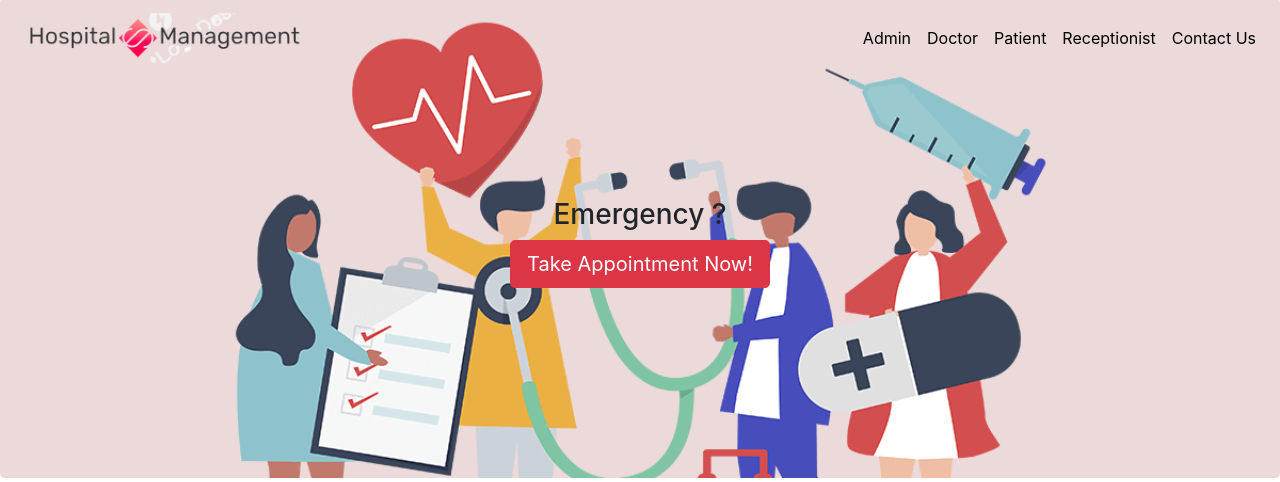
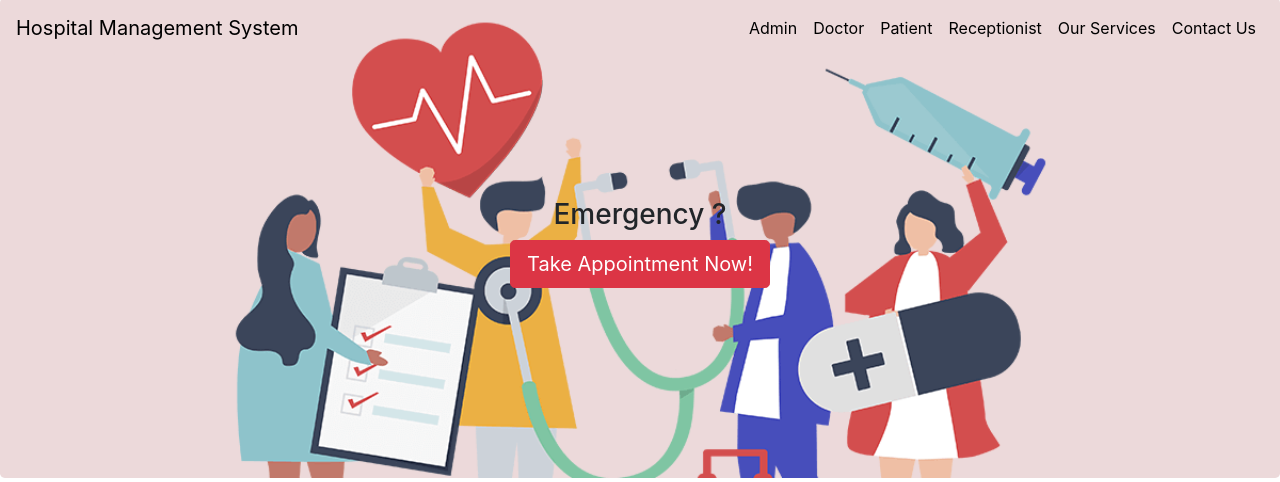
Before and after one commit to Tsering-sherpa/HospitalManagement, a Django app: page / in a window 1280 px wide. Shown: the top 482 px of the page. Run offline with Django 3.2, Linux system fonts and the light colour scheme; some libraries are stand-ins or nearby versions.

Commit message:
Fix: Routing of all

```diff
--- a/hospitalmanagement/urls.py
+++ b/hospitalmanagement/urls.py
@@ -10,7 +10,7 @@ urlpatterns = [
     path('',views.home_view,name=''),
 
 
-    path('aboutus', views.aboutus_view),
+    path('services', views.aboutus_view),
     path('contactus', views.contactus_view),
 
 
--- a/templates/hospital/index.html
+++ b/templates/hospital/index.html
@@ -9,7 +9,6 @@
 <head>
   <style media="screen">
     .jumbotron {
-      margin-top: -50px;
       margin-bottom: 0px;
       height: 60vh;
       background-image: url('{% static "images/back.png" %}');
--- a/templates/hospital/navbar.html
+++ b/templates/hospital/navbar.html
@@ -18,10 +18,6 @@
     .navbar-brand {
       font-size: 20px;
     }
-
-    .logo {
-      height: 50px;
-    }
   </style>
 </head>
 
@@ -31,7 +27,7 @@
 
   <div class="bs-example">
     <nav class="navbar navbar-expand-md navbar-dark fixed-top" style="background: none;">
-      <a href="/" class="navbar-brand"><img class="logo" src="{% static "images/logo.png" %}"></a>
+      <a href="/" style="color: black;" class="navbar-brand">Hospital Management System
         <button type="button" class="navbar-toggler" data-toggle="collapse" data-target="#navbarCollapse">
           <span class="navbar-toggler-icon"></span>
         </button>
@@ -41,11 +37,12 @@
           </div>
 
           <div class="navbar-nav">
-          <a href="/" style="color: black;" class="nav-item nav-link">Admin</a>
-          <a href="/" style="color: black;" class="nav-item nav-link">Doctor</a>
+            <a href="/adminclick" style="color: black;" class="nav-item nav-link">Admin</a>
+            <a href="/doctorclick" style="color: black;" class="nav-item nav-link">Doctor</a>
             <a href="/patientclick" style="color: black;" class="nav-item nav-link">Patient</a>
-          <a href="/" style="color: black;" class="nav-item nav-link">Receptionist</a>
-          <a href="/" style="color: black;" class="nav-item nav-link">Contact Us</a>
+            <a href="/patientclick" style="color: black;" class="nav-item nav-link">Receptionist</a>
+            <a href="/services" style="color: black;" class="nav-item nav-link">Our Services</a>
+            <a href="/contactus" style="color: black;" class="nav-item nav-link">Contact Us</a>
           </div>
 
         </div>
```
Lines whose indentation alone changed are shown as unchanged.
